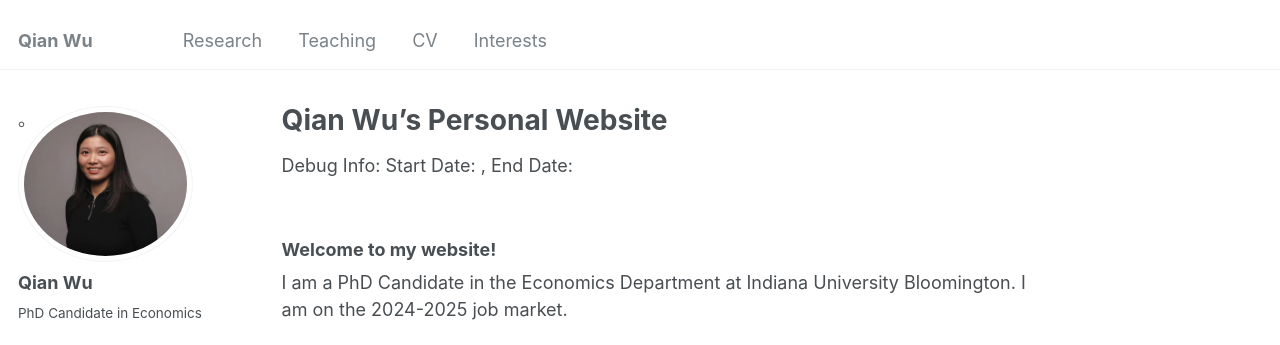
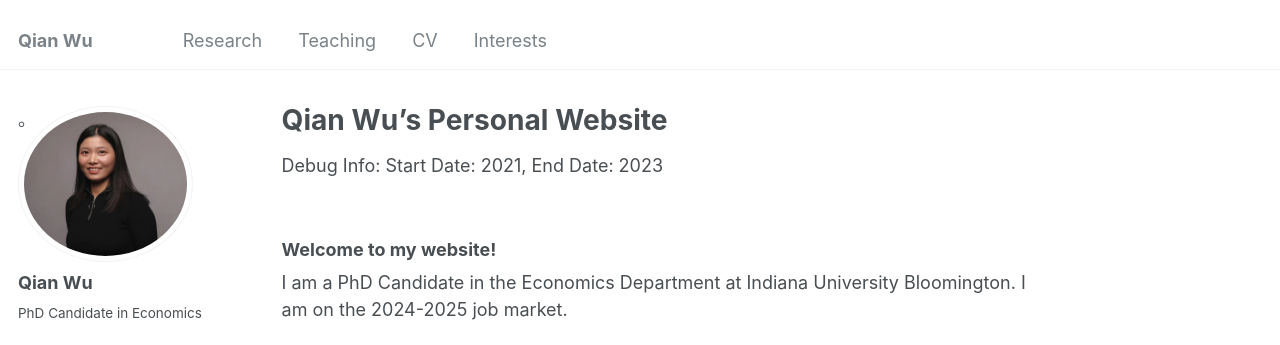
Before and after one commit to qianwu-ef/qianwu-ef.github.io, a Jekyll site: the page built from _pages/about.md, in a window 1280 px wide. Shown: the top 345 px of the page. Built offline with Jekyll 4.4.1, drawn with Linux system fonts in a browser that asks for light colours.

Commit message:
date updated

```diff
--- a/_layouts/single.html
+++ b/_layouts/single.html
@@ -34,7 +34,7 @@ layout: default
           <p class="page__date"><strong><i class="fa fa-fw fa-calendar" aria-hidden="true"></i> {{ site.data.ui-text[site.locale].date_label | default: "Published:" }}</strong> <time datetime="{{ page.modified | date: "%Y-%m-%d" }}">{{ page.modified | date: "%B %d, %Y" }}</time></p>
         {% endif %}
 
-        {% assign date_parts = page.date | split: ", " %}
+        {% assign date_parts = "2021, 2023" | split: ", " %}
         {% assign start_date = date_parts[0] %}
         {% assign end_date = date_parts[1] %}
 
```
